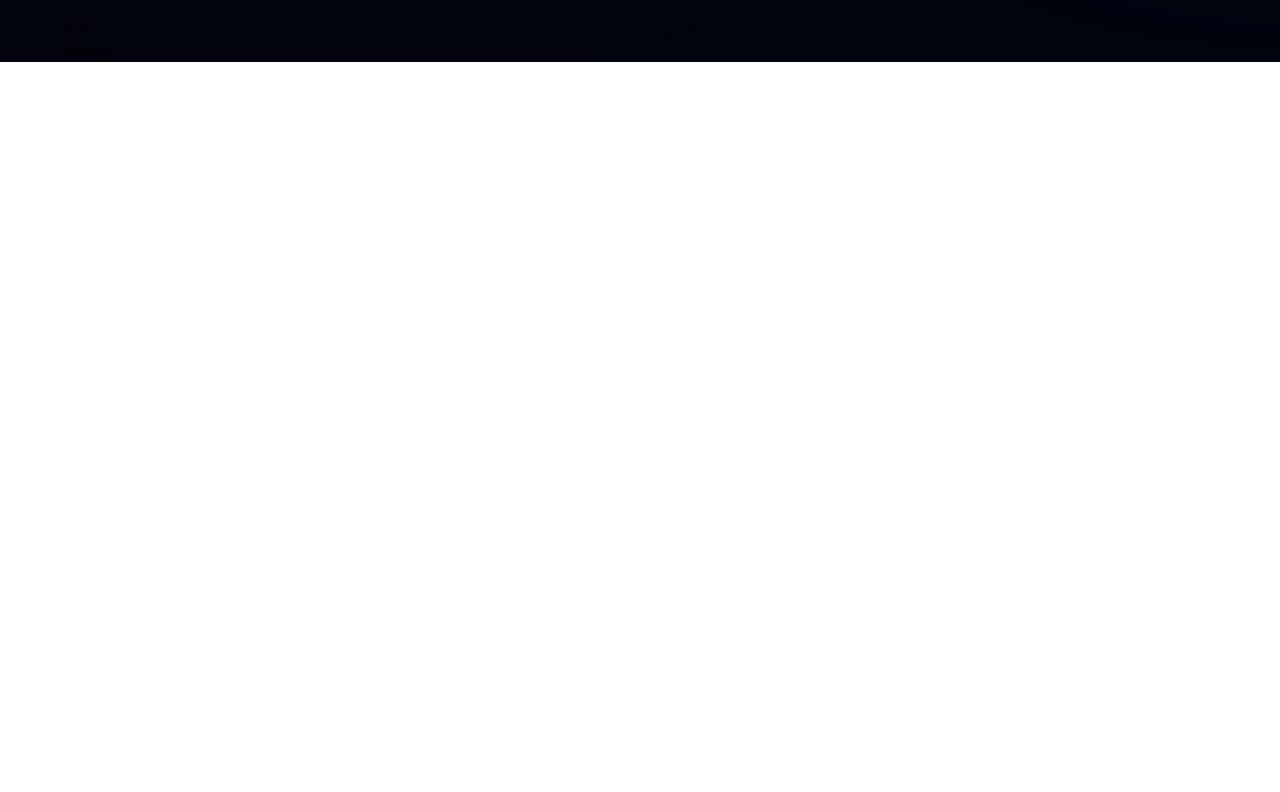
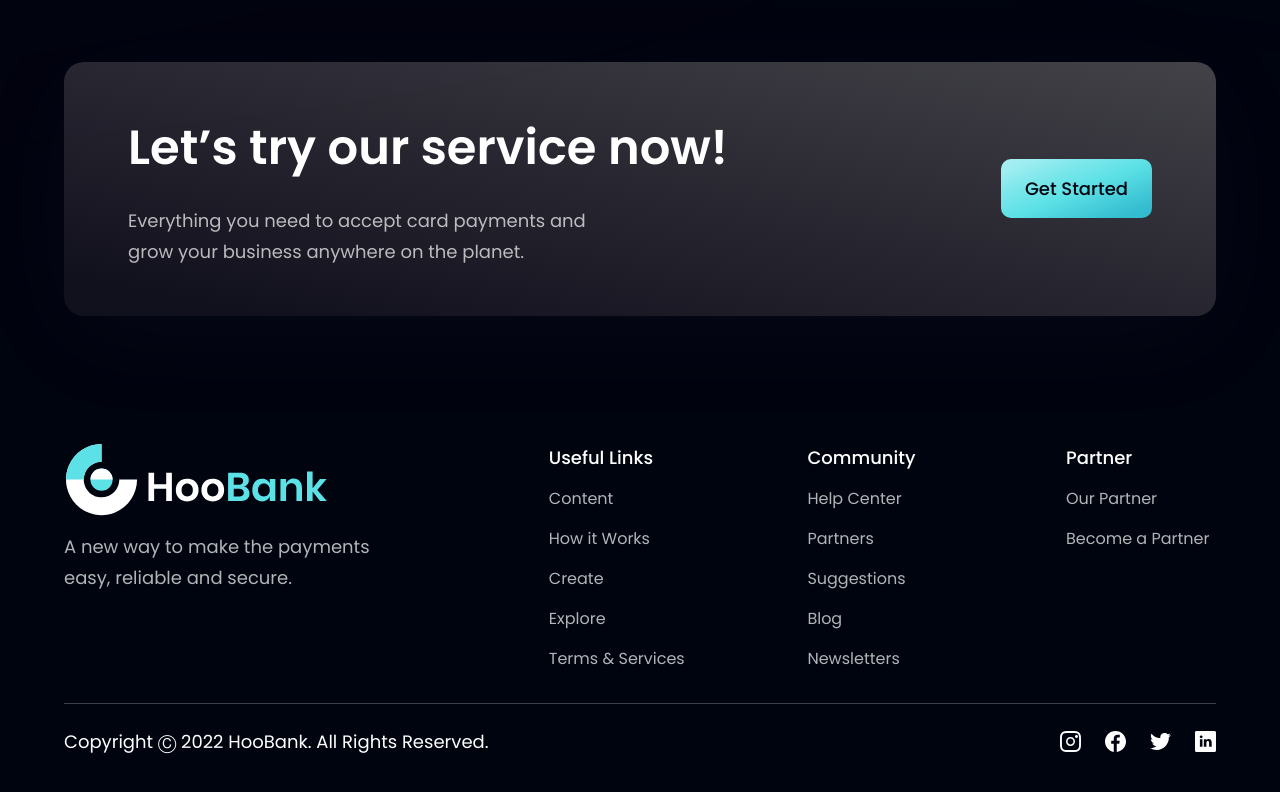
Before and after one commit to vannynakamura/bank_modern_app, a React (Vite) app in the folder bank_modern_app/: page / in a window 1280 px wide. Shown: the part 3228-4020 px from the top of the page. Before the commit the page ends 3290 px from the top, so only its background shows below. Built offline with nearby package versions, Linux system fonts and the light colour scheme.

Commit message:
finished!

```diff
--- a/bank_modern_app/src/components/CTA.jsx
+++ b/bank_modern_app/src/components/CTA.jsx
@@ -1,7 +1,22 @@
-import React from "react";
+import styles from "../style";
+import Button from "./Button";
 
-const CTA = () => {
-  return <div>CTA</div>;
-};
+const CTA = () => (
+  <section
+    className={`${styles.flexCenter} ${styles.marginY} ${styles.padding} sm:flex-row flex-col bg-black-gradient-2 rounded-[20px] box-shadow`}
+  >
+    <div className="flex-1 flex flex-col">
+      <h2 className={styles.heading2}>Let’s try our service now!</h2>
+      <p className={`${styles.paragraph} max-w-[470px] mt-5`}>
+        Everything you need to accept card payments and grow your business
+        anywhere on the planet.
+      </p>
+    </div>
+
+    <div className={`${styles.flexCenter} sm:ml-10 ml-0 sm:mt-0 mt-10`}>
+      <Button></Button>
+    </div>
+  </section>
+);
 
 export default CTA;
--- a/bank_modern_app/src/components/Footer.jsx
+++ b/bank_modern_app/src/components/Footer.jsx
@@ -1,7 +1,67 @@
-import React from "react";
+import styles from "../style";
+import { logo } from "../assets";
+import { footerLinks, socialMedia } from "../constants";
 
-const Footer = () => {
-  return <div>Footer</div>;
-};
+const Footer = () => (
+  <section className={`${styles.flexCenter} ${styles.paddingY} flex-col`}>
+    <div className={`${styles.flexStart} md:flex-row flex-col mb-8 w-full`}>
+      <div className="flex-[1] flex flex-col justify-start mr-10">
+        <img
+          src={logo}
+          alt="hoobank"
+          className="w-[266px] h-[72.14px] object-contain"
+        />
+        <p className={`${styles.paragraph} mt-4 max-w-[312px]`}>
+          A new way to make the payments easy, reliable and secure.
+        </p>
+      </div>
+
+      <div className="flex-[1.5] w-full flex flex-row justify-between flex-wrap md:mt-0 mt-10">
+        {footerLinks.map((footerlink) => (
+          <div
+            key={footerlink.title}
+            className={`flex flex-col ss:my-0 my-4 min-w-[150px]`}
+          >
+            <h4 className="font-poppins font-medium text-[18px] leading-[27px] text-white">
+              {footerlink.title}
+            </h4>
+            <ul className="list-none mt-4">
+              {footerlink.links.map((link, index) => (
+                <li
+                  key={link.name}
+                  className={`font-poppins font-normal text-[16px] leading-[24px] text-dimWhite hover:text-secondary cursor-pointer ${
+                    index !== footerlink.links.length - 1 ? "mb-4" : "mb-0"
+                  }`}
+                >
+                  {link.name}
+                </li>
+              ))}
+            </ul>
+          </div>
+        ))}
+      </div>
+    </div>
+
+    <div className="w-full flex justify-between items-center md:flex-row flex-col pt-6 border-t-[1px] border-t-[#3F3E45]">
+      <p className="font-poppins font-normal text-center text-[18px] leading-[27px] text-white">
+        Copyright Ⓒ 2022 HooBank. All Rights Reserved.
+      </p>
+
+      <div className="flex flex-row md:mt-0 mt-6">
+        {socialMedia.map((social, index) => (
+          <img
+            key={social.id}
+            src={social.icon}
+            alt={social.id}
+            className={`w-[21px] h-[21px] object-contain cursor-pointer ${
+              index !== socialMedia.length - 1 ? "mr-6" : "mr-0"
+            }`}
+            onClick={() => window.open(social.link)}
+          />
+        ))}
+      </div>
+    </div>
+  </section>
+);
 
 export default Footer;
```
